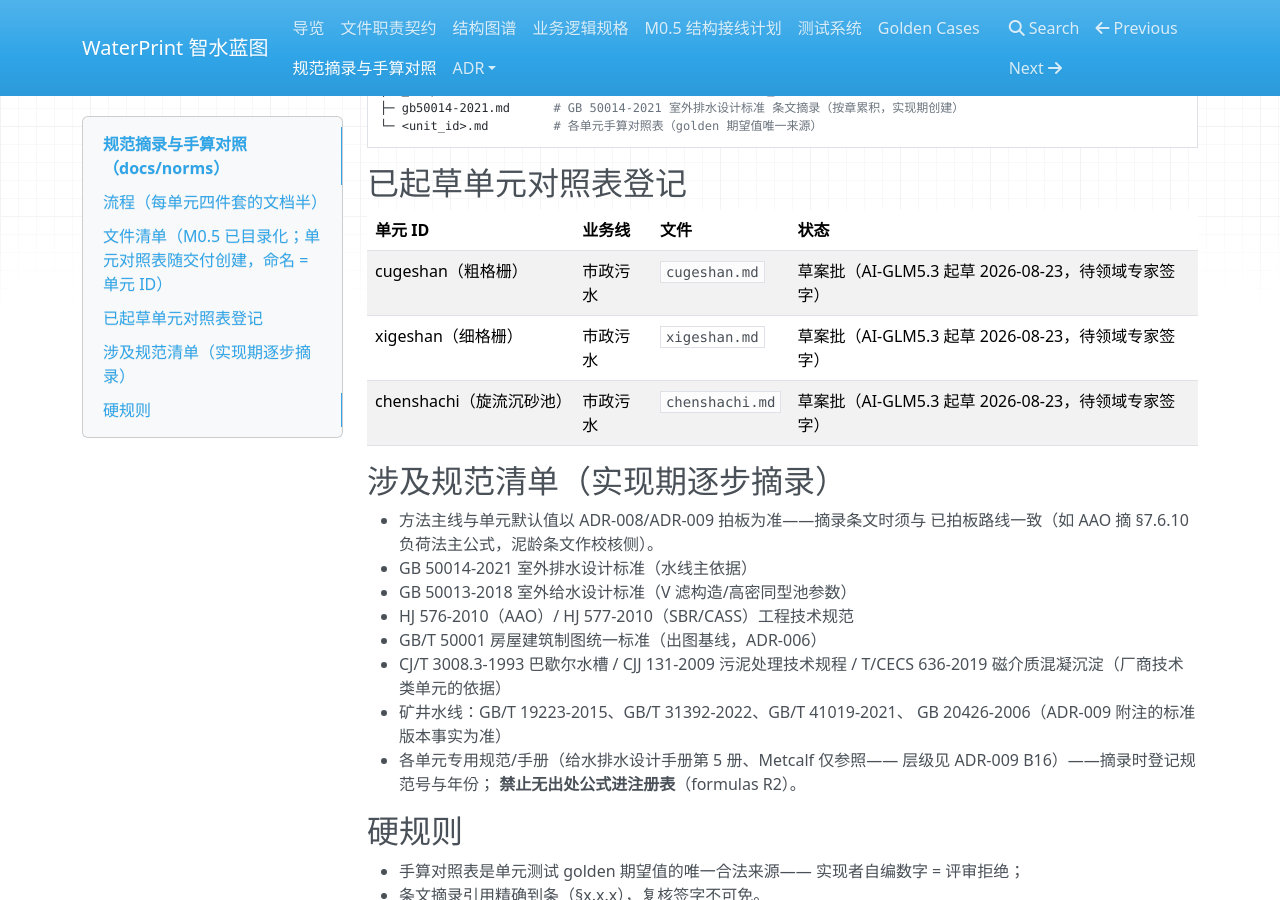
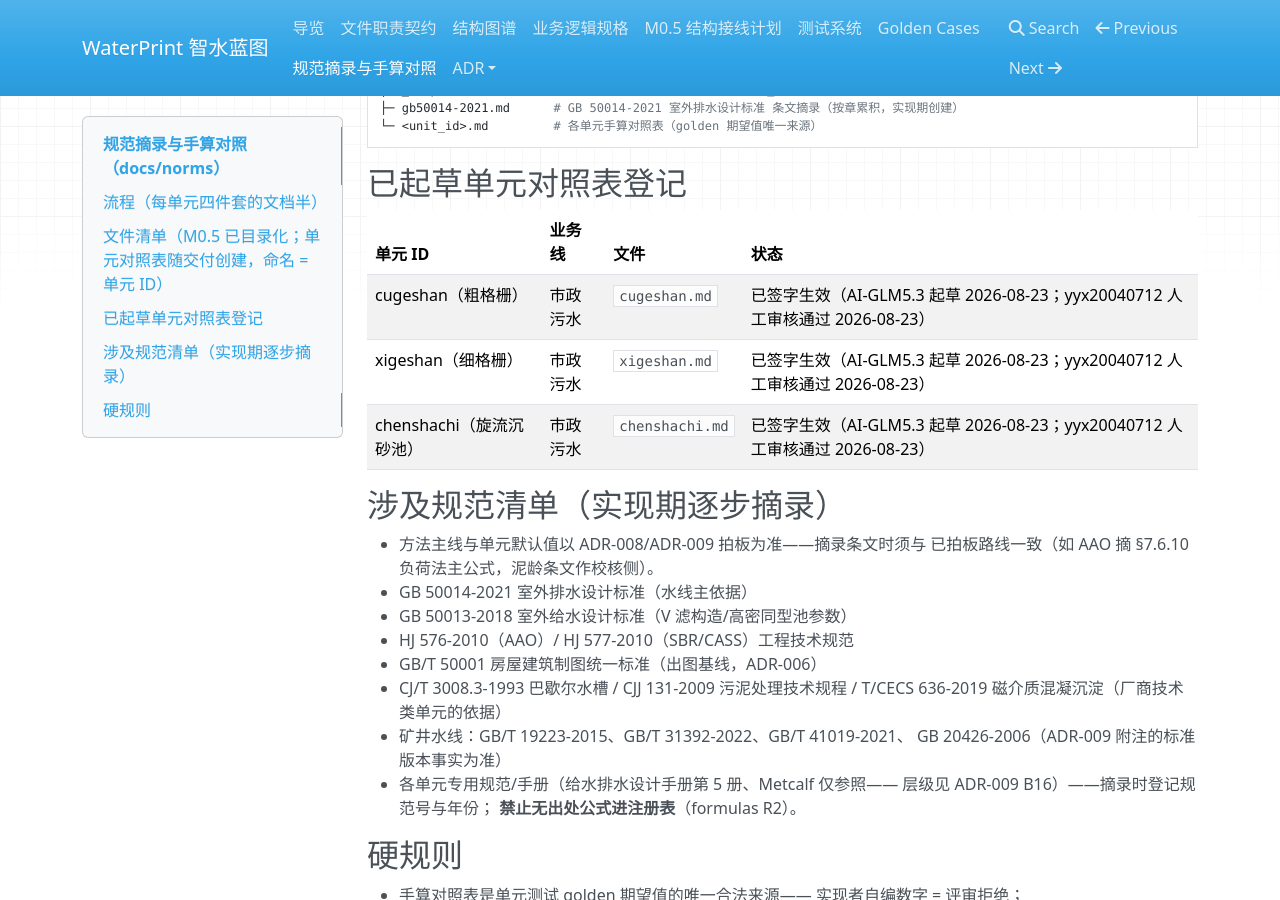
Before and after one commit to yyx20040712/waterprint, an MkDocs documentation site: the page built from docs/norms/README.md, in a window 1280 px wide and 900 px high, scrolled down 450 px. Built offline with MkDocs 1.6.1, drawn with Linux system fonts in a browser that asks for light colours; nearby versions of some CDN libraries.

Commit message:
UBSIGN 二审 Minor 清理：壁厚系数改 factor.screen 共用形态（补细格栅覆盖）、norms README 状态行同步已签字

```diff
--- a/docs/norms/README.md
+++ b/docs/norms/README.md
@@ -25,9 +25,9 @@ norms/
 
 | 单元 ID | 业务线 | 文件 | 状态 |
 |---------|--------|------|------|
-| cugeshan（粗格栅） | 市政污水 | `cugeshan.md` | 草案批（AI-GLM5.3 起草 2026-08-23，待领域专家签字） |
-| xigeshan（细格栅） | 市政污水 | `xigeshan.md` | 草案批（AI-GLM5.3 起草 2026-08-23，待领域专家签字） |
-| chenshachi（旋流沉砂池） | 市政污水 | `chenshachi.md` | 草案批（AI-GLM5.3 起草 2026-08-23，待领域专家签字） |
+| cugeshan（粗格栅） | 市政污水 | `cugeshan.md` | 已签字生效（AI-GLM5.3 起草 2026-08-23；yyx20040712 人工审核通过 2026-08-23） |
+| xigeshan（细格栅） | 市政污水 | `xigeshan.md` | 已签字生效（AI-GLM5.3 起草 2026-08-23；yyx20040712 人工审核通过 2026-08-23） |
+| chenshachi（旋流沉砂池） | 市政污水 | `chenshachi.md` | 已签字生效（AI-GLM5.3 起草 2026-08-23；yyx20040712 人工审核通过 2026-08-23） |
 
 ## 涉及规范清单（实现期逐步摘录）
 
```
Also changed, not shown: 1 other file.
